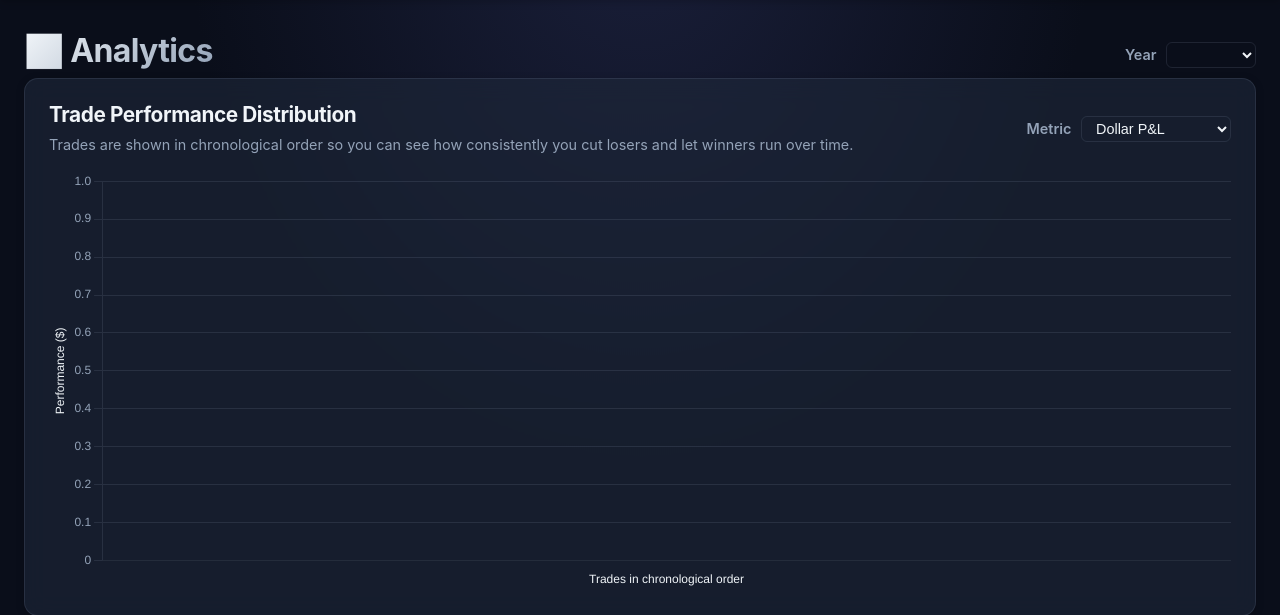
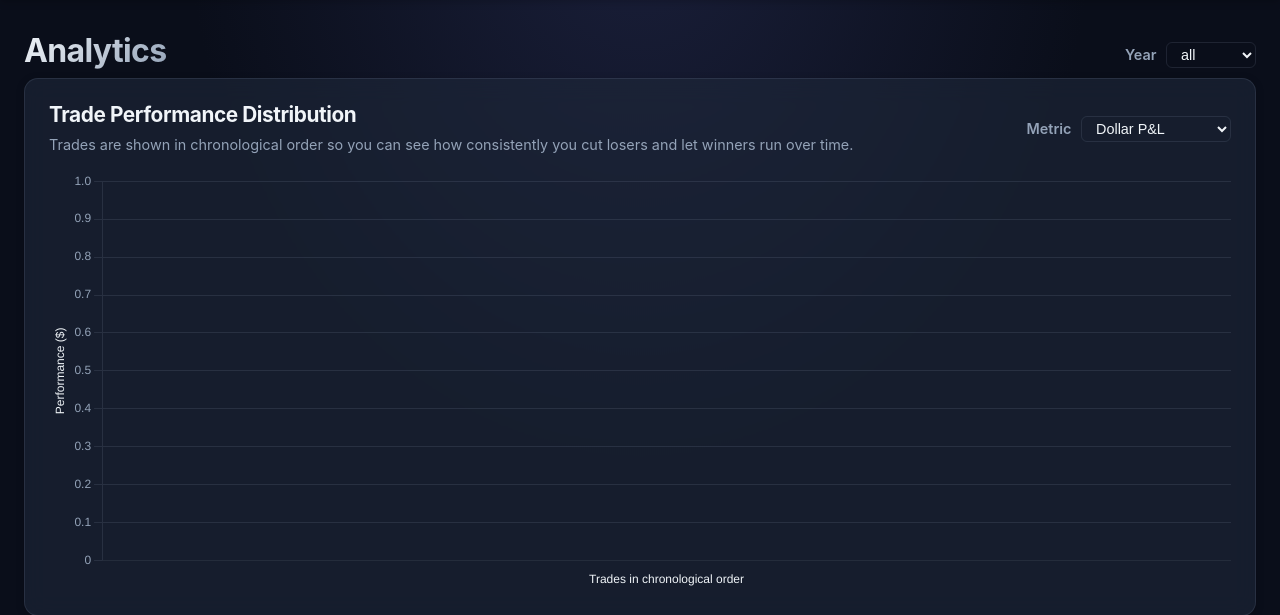
Before and after one commit to j-sromero/tradingjournal, a Flask app: page /analytics in a window 1280 px wide. Shown: the part 96-711 px from the top of the page. Run offline with Flask 3, Linux system fonts and the light colour scheme; data that the repository does not hold is empty.

Commit message:
Feat: analytics filter by year

```diff
--- a/app.py
+++ b/app.py
@@ -2170,6 +2170,8 @@ def analytics():
             years = [int(row[0]) for row in cur.fetchall() if row[0]]
         finally:
             conn.close()
+    # Add 'All years' option at the beginning
+    years_with_all = ['all'] + years if years else ['all']
 
     def _to_iso(dt_text):
         text = (dt_text or "").strip()
@@ -2188,7 +2190,8 @@ def analytics():
                   AND exit_price IS NOT NULL
             """
             params = []
-            if year:
+            # Only filter by year if a specific year is selected and not 'all'
+            if year and year != 'all':
                 query += " AND (substr(entry_datetime, 1, 4) = ? OR substr(exit_datetime, 1, 4) = ?)"
                 params = [year, year]
             query += " ORDER BY entry_datetime ASC, id ASC"
@@ -2294,8 +2297,8 @@ def analytics():
         trade_histogram=trade_histogram,
         worst_trades=impact_trades,
         suggested_sizing_rule=median_size,
-        years=years,
-        year=int(year) if year else (years[0] if years else None))
+        years=years_with_all,
+        year=year if year else 'all')
 
 
 @app.route("/v3")
--- a/templates/analytics.html
+++ b/templates/analytics.html
@@ -2,7 +2,7 @@
 {% block content %}
 
 <div style="display:flex;justify-content:space-between;align-items:center;flex-wrap:wrap;gap:1rem;">
-  <h1 style="margin-bottom:0.5rem;">📊 Analytics</h1>
+  <h1 style="margin-bottom:0.5rem;"> Analytics</h1>
   <form method="get" style="display:flex;align-items:center;gap:0.6rem;color:var(--muted);font-size:0.9rem;font-weight:600;margin-bottom:0;">
     <label for="year-select">Year</label>
     <select id="year-select" name="year" onchange="this.form.submit()" style="min-width:90px;background:var(--surface);color:var(--text);border:1px solid var(--border);border-radius:6px;padding:0.2em 0.7em;font-size:1em;">
```
